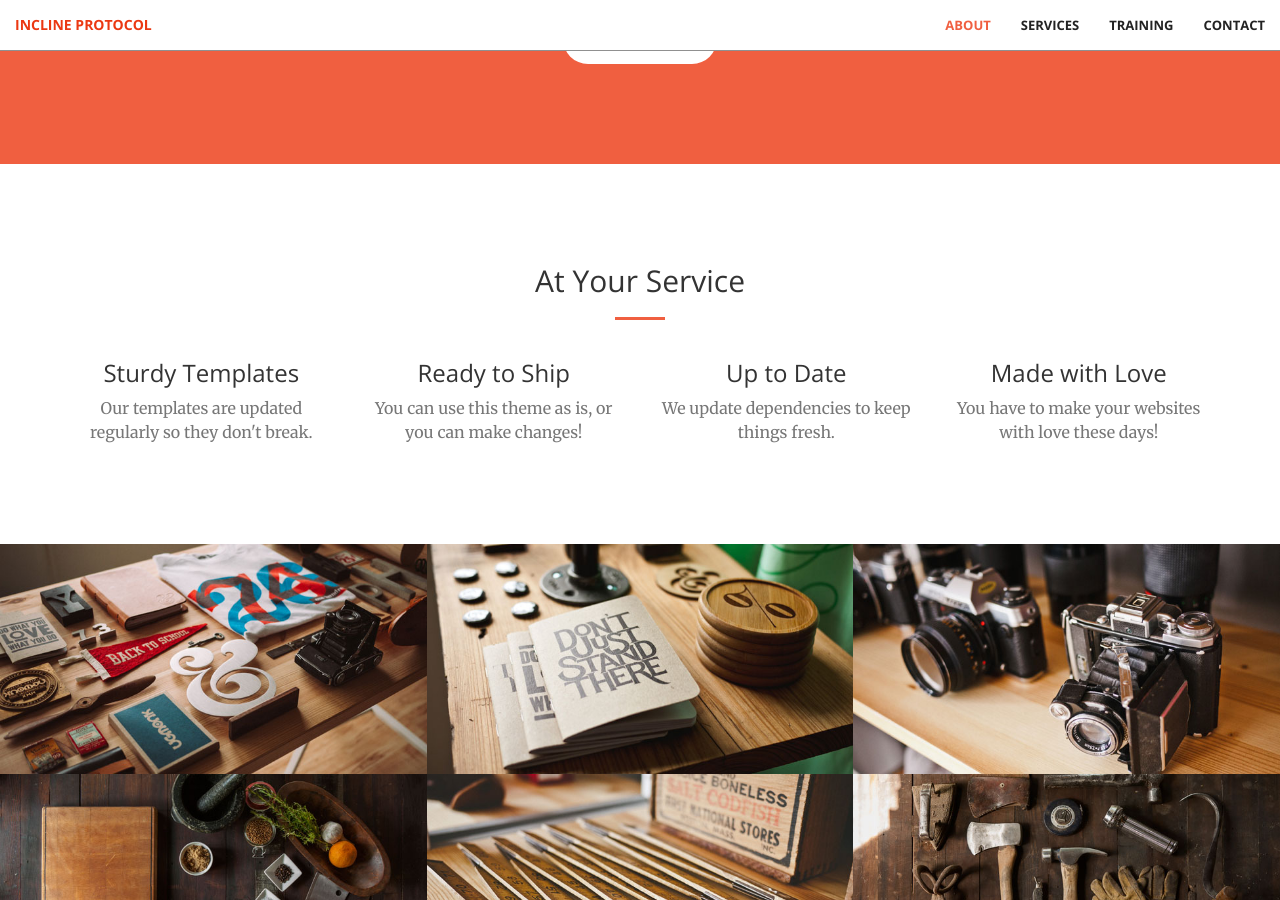
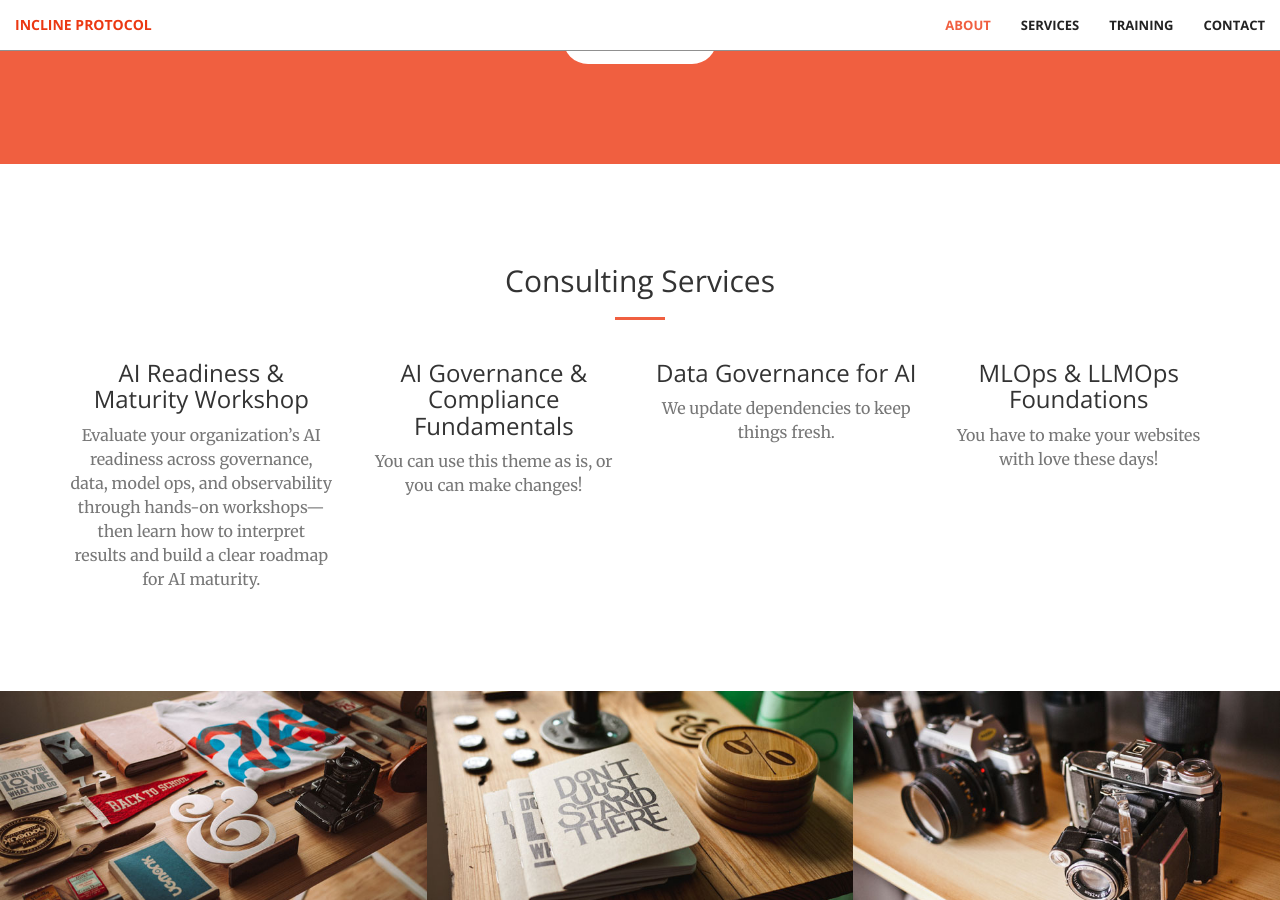
Before and after one commit to incline89451/data-ai-portfolio, a Jekyll site: the page built from index.html, in a window 1280 px wide and 900 px high, scrolled down 1154 px. Built offline with Jekyll 4.4.1, drawn with Linux system fonts in a browser that asks for light colours.

Commit message:
Update services.html

```diff
--- a/_includes/services.html
+++ b/_includes/services.html
@@ -2,7 +2,7 @@
     <div class="container">
         <div class="row">
             <div class="col-lg-12 text-center">
-                <h2 class="section-heading">At Your Service</h2>
+                <h2 class="section-heading">Consulting Services</h2>
                 <hr class="primary">
             </div>
         </div>
@@ -11,25 +11,25 @@
         <div class="row">
             <div class="col-lg-3 col-md-6 text-center">
                 <div class="service-box">
-                    <h3>Sturdy Templates</h3>
-                    <p class="text-muted">Our templates are updated regularly so they don't break.</p>
+                    <h3>AI Readiness & Maturity Workshop</h3>
+                    <p class="text-muted">Evaluate your organization’s AI readiness across governance, data, model ops, and observability through hands-on workshops—then learn how to interpret results and build a clear roadmap for AI maturity.</p>
                 </div>
             </div>
             <div class="col-lg-3 col-md-6 text-center">
                 <div class="service-box">
-                    <h3>Ready to Ship</h3>
+                    <h3>AI Governance & Compliance Fundamentals</h3>
                     <p class="text-muted">You can use this theme as is, or you can make changes!</p>
                 </div>
             </div>
             <div class="col-lg-3 col-md-6 text-center">
                 <div class="service-box">
-                    <h3>Up to Date</h3>
+                    <h3>Data Governance for AI</h3>
                     <p class="text-muted">We update dependencies to keep things fresh.</p>
                 </div>
             </div>
             <div class="col-lg-3 col-md-6 text-center">
                 <div class="service-box">
-                    <h3>Made with Love</h3>
+                    <h3>MLOps & LLMOps Foundations</h3>
                     <p class="text-muted">You have to make your websites with love these days!</p>
                 </div>
             </div>
```
